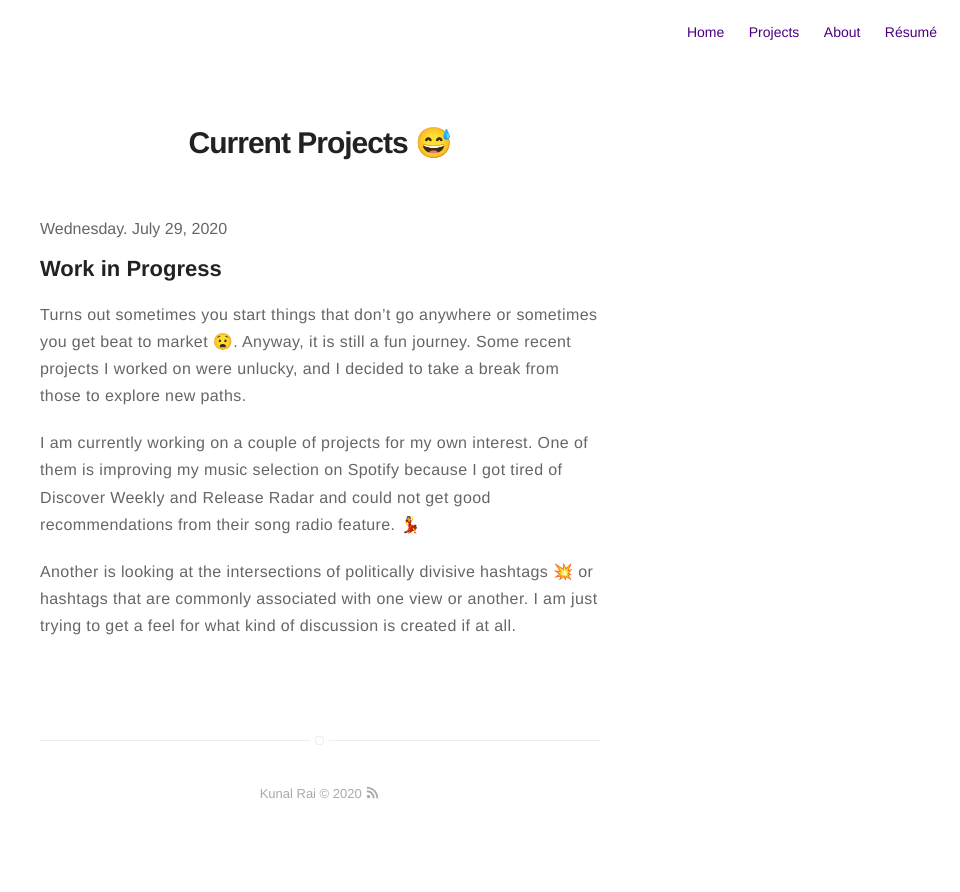
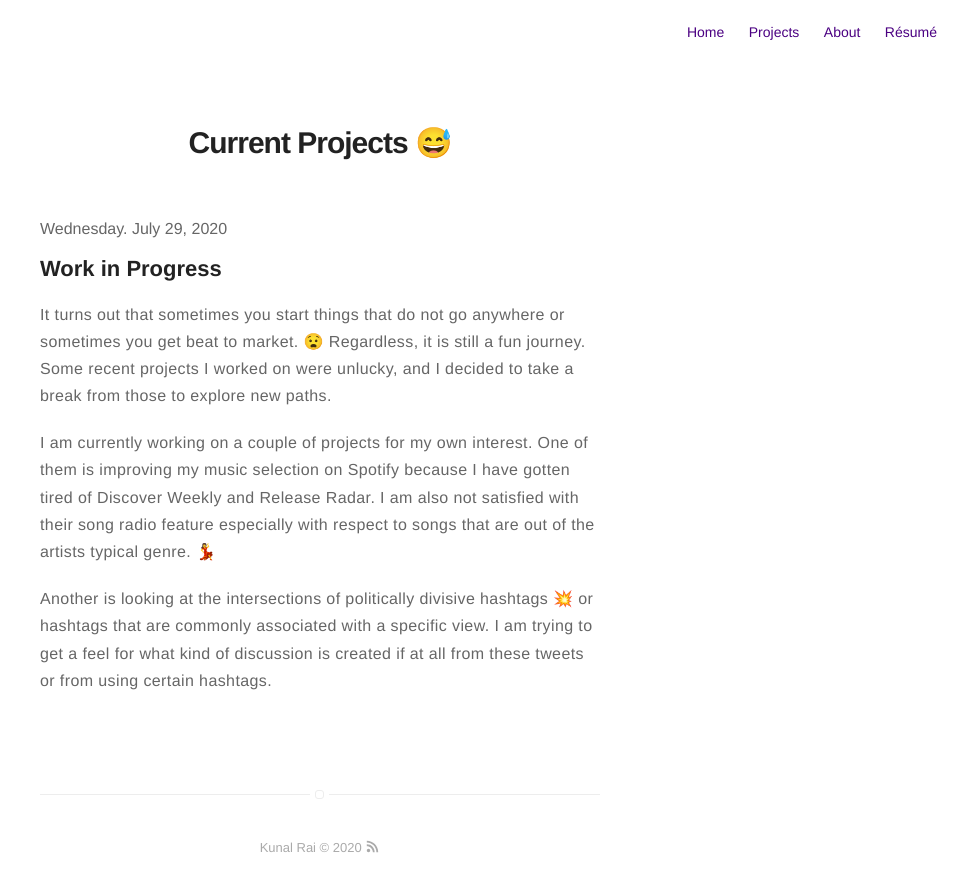
Before and after one commit to kunalrye/kunalrye.github.io, a Jekyll site: the page built from _posts/2020-07-29-new-projects.markdown, in a window 1280 px wide. Shown: the top 892 px of the page, without its empty margins (320-1280 px from the left). Built offline with Jekyll 4.4.1, drawn with Linux system fonts in a browser that asks for light colours; emoji names are drawn with the system emoji font.

Commit message:
updated current projects description

```diff
--- a/_posts/2020-07-29-new-projects.markdown
+++ b/_posts/2020-07-29-new-projects.markdown
@@ -19,10 +19,10 @@ externalLink: false
 </p> -->
 
 ## Work in Progress
-Turns out sometimes you start things that don't go anywhere or sometimes you get beat to market :anguished:.
-Anyway, it is still a fun journey. Some recent projects I worked on were unlucky, and I decided to take a break from those to explore new paths.
+It turns out that sometimes you start things that do not go anywhere or sometimes you get beat to market. :anguished:
+Regardless, it is still a fun journey. Some recent projects I worked on were unlucky, and I decided to take a break from those to explore new paths.
 
 I am currently working on a couple of projects for my own interest.
-One of them is improving my music selection on Spotify because I got tired of Discover Weekly and Release Radar and could not get good recommendations from their song radio feature. :dancer:
+One of them is improving my music selection on Spotify because I have gotten tired of Discover Weekly and Release Radar. I am also not satisfied with their song radio feature especially with respect to songs that are out of the artists typical genre. :dancer:
 
-Another is looking at the intersections of politically divisive hashtags :collision: or hashtags that are commonly associated with one view or another. I am just trying to get a feel for what kind of discussion is created if at all.
+Another is looking at the intersections of politically divisive hashtags :collision: or hashtags that are commonly associated with a specific view. I am trying to get a feel for what kind of discussion is created if at all from these tweets or from using certain hashtags.
```
Also changed, not shown: 1 other file.
